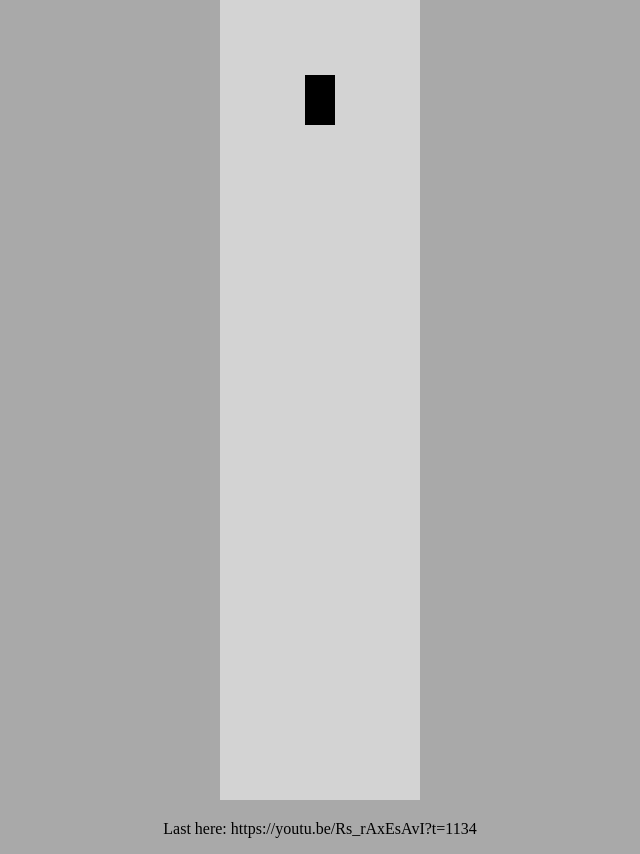
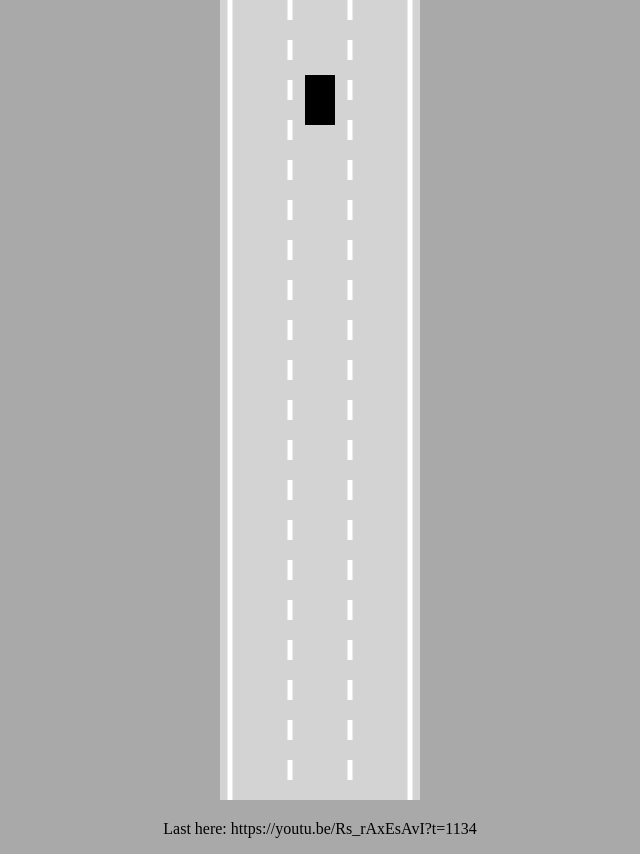
Before and after one commit to crispinagar/self-driving-car-project, a plain HTML site: page index.html in a window 1280 px wide. Shown: the whole page, without its empty margins (320-960 px from the left). Drawn offline with Linux system fonts and the light colour scheme.

Commit message:
Added basic road

```diff
--- a/index.html
+++ b/index.html
@@ -5,6 +5,8 @@
 </head>
 <body>
   <canvas id="myCanvas"></canvas>
+  <script src="utils.js"></script>
+  <script src="road.js"></script>
   <script src="controls.js"></script>
   <script src="car.js"></script>
   <script src="main.js"></script>
--- a/main.js
+++ b/main.js
@@ -2,7 +2,8 @@ const canvas=document.getElementById("myCanvas")
 canvas.width=200;
 
 const ctx=canvas.getContext("2d");
-const car=new Car(100,100,30,50);
+const road=new Road(canvas.width/2,canvas.width*0.9);
+const car=new Car(road.getLaneCentre(1),100,30,50);
 car.draw(ctx);
 
 animate();
@@ -10,6 +11,7 @@ animate();
 function animate(){
   car.update();
   canvas.height=window.innerHeight;
+  road.draw(ctx);
   car.draw(ctx);
   requestAnimationFrame(animate);
 }
--- /dev/null
+++ b/road.js
@@ -0,0 +1,44 @@
+class Road{
+  constructor(x,width,laneCount=3){
+    this.x=x;
+    this.width=width;
+    this.laneCount=laneCount;
+
+    this.left=x-width/2;
+    this.right=x+width/2;
+
+    const infinity=1000000;
+    this.top =-infinity;
+    this.bottom = infinity;
+  }
+
+  getLaneCentre(laneIndex){
+    const laneWidth=this.width/this.laneCount;
+    return this.left+laneWidth/2+
+      Math.min(laneIndex,this.laneCount-1)*laneWidth;
+  }
+
+
+  draw(ctx){
+
+    ctx.lineWidth=5;
+    ctx.strokeStyle="white";
+
+    for(let i=0;i<=this.laneCount;i++){
+      const x=lerp(
+        this.left,
+        this.right,
+        i/this.laneCount
+      );
+      if(i>0 && i<this.laneCount){
+        ctx.setLineDash([20,20]);
+      }else{
+        ctx.setLineDash([]);
+      }
+      ctx.beginPath();
+      ctx.moveTo(x,this.top);
+      ctx.lineTo(x,this.bottom);
+      ctx.stroke();
+    }
+  }
+}
--- /dev/null
+++ b/utils.js
@@ -0,0 +1,3 @@
+function lerp(A,B,t){
+  return A+(B-A)*t;
+}
```
